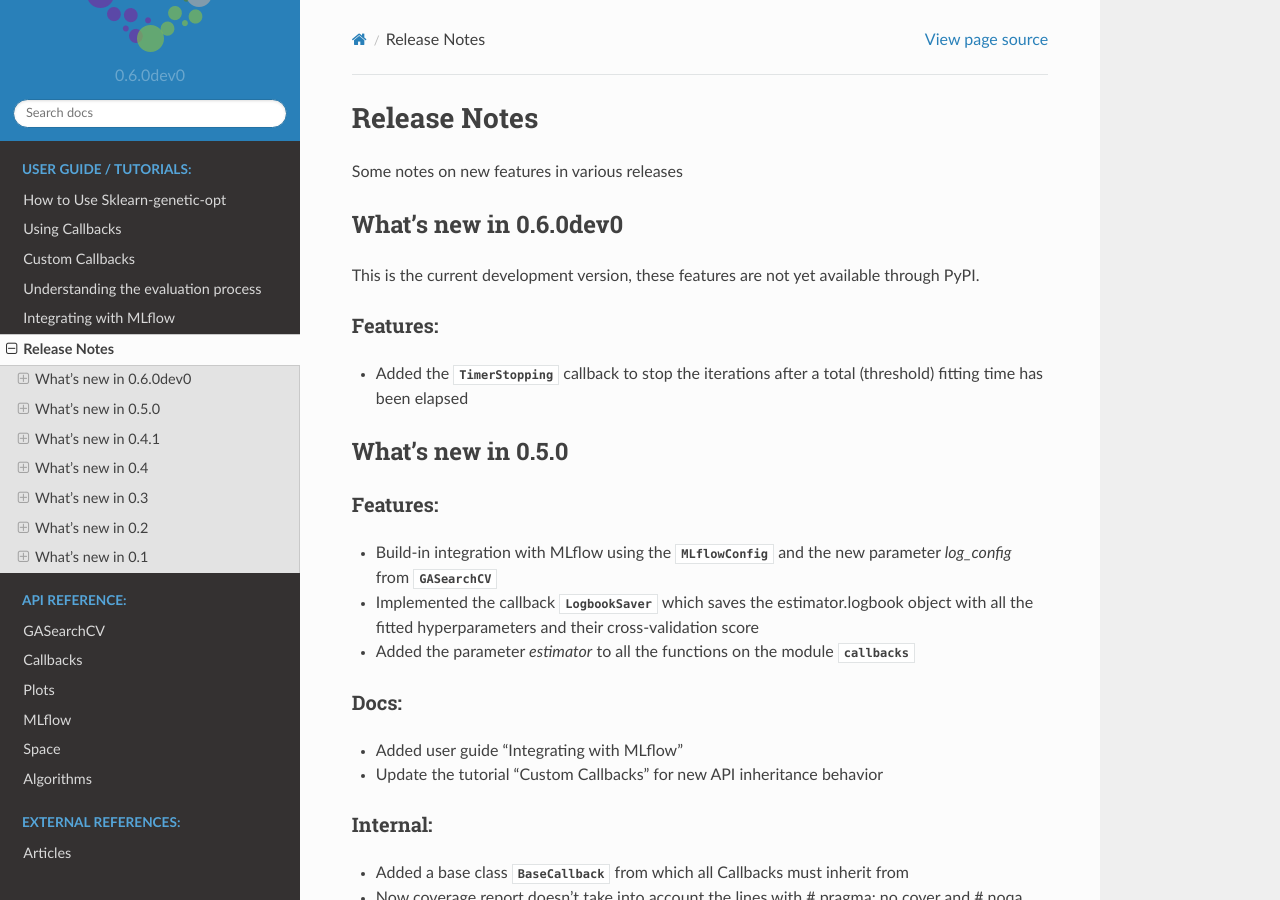
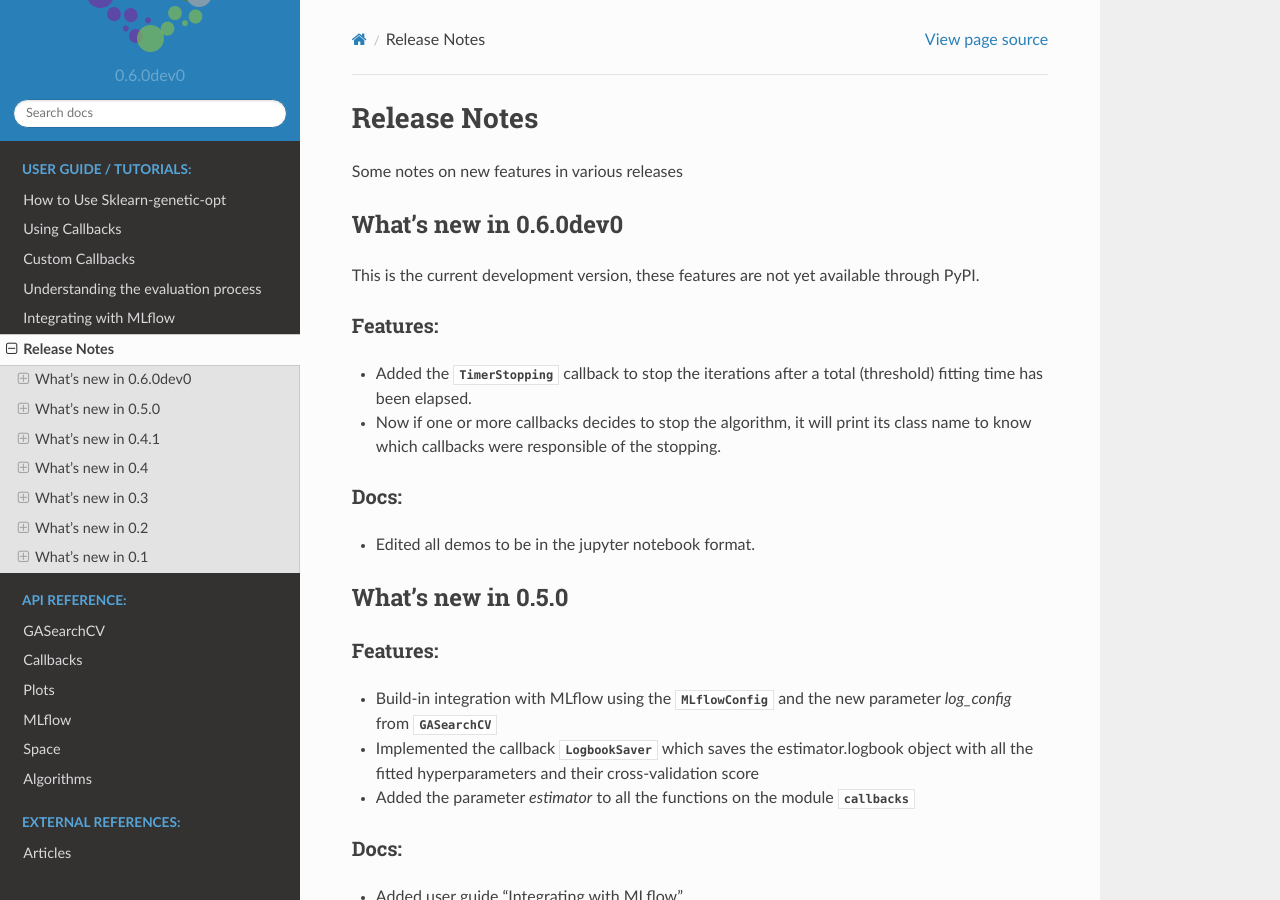
Before and after one commit to rodrigo-arenas/Sklearn-genetic-opt, a Sphinx documentation site: the page built from docs/release_notes.rst, in a window 1280 px wide and 900 px high. Built offline with Sphinx 7.4.7 and the Read the Docs theme 2.0.0, drawn with Linux system fonts in a browser that asks for light colours.

Commit message:
Update release notes 0.6.0dev0

```diff
--- a/docs/release_notes.rst
+++ b/docs/release_notes.rst
@@ -13,7 +13,15 @@ Features:
 ^^^^^^^^^
 
 * Added the :class:`~sklearn_genetic.callbacks.TimerStopping` callback to stop
-  the iterations after a total (threshold) fitting time has been elapsed
+  the iterations after a total (threshold) fitting time has been elapsed.
+* Now if one or more callbacks decides to stop the algorithm, it will print
+  its class name to know which callbacks were responsible of the stopping.
+
+^^^^^
+Docs:
+^^^^^
+
+* Edited all demos to be in the jupyter notebook format.
 
 What's new in 0.5.0
 -------------------
```
